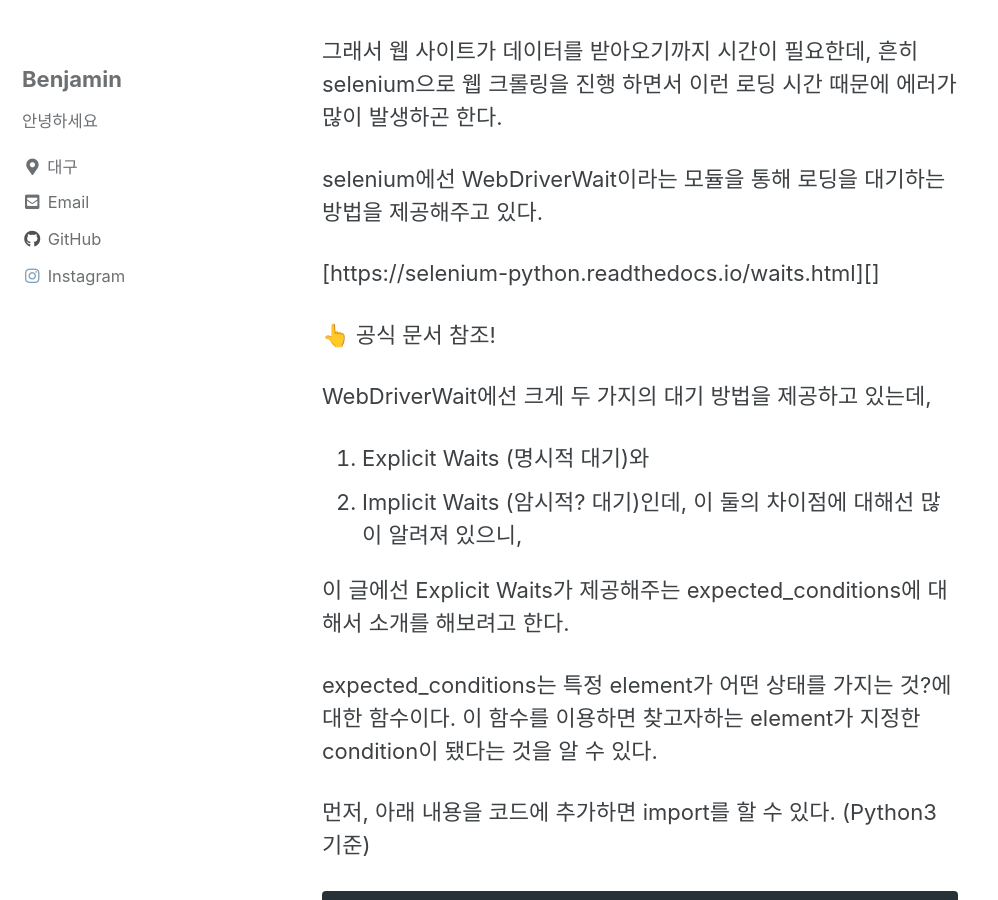
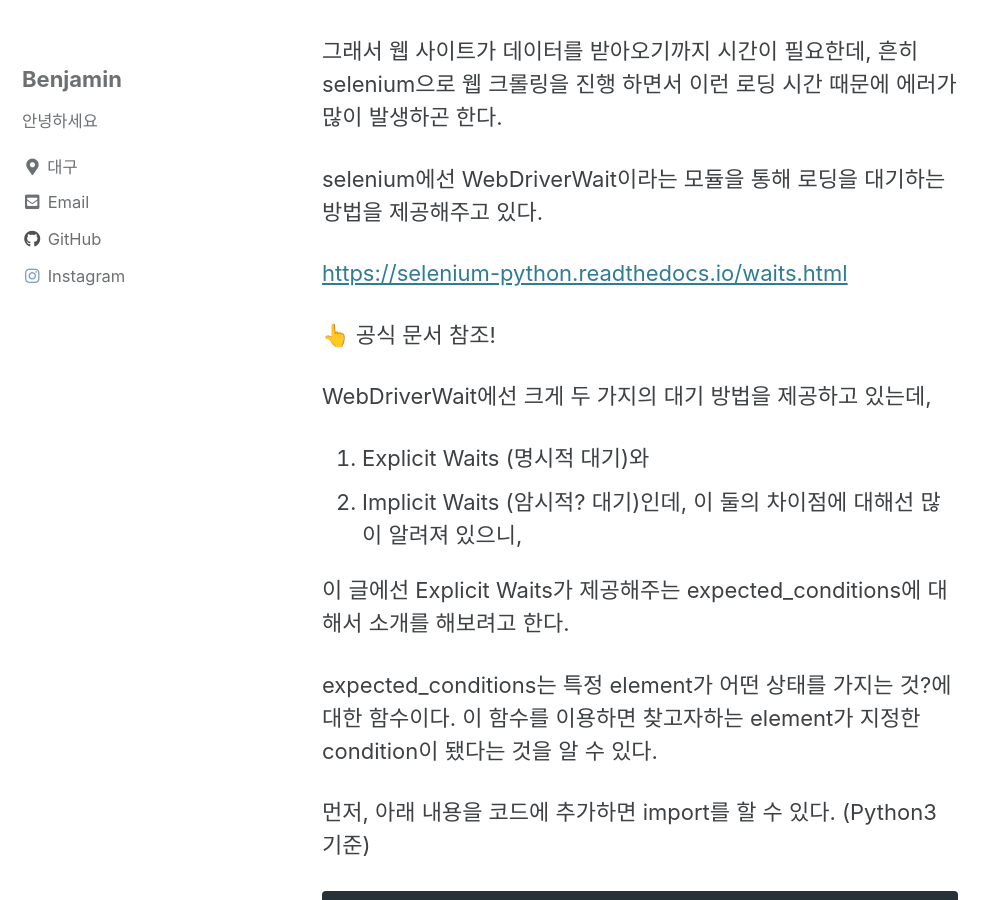
Before and after one commit to unh6uoj/unh6uoj.github.io, a Jekyll site: the page built from _posts/2021-07-08-Selenium 상태 확인 expected_conditions.md, in a window 1280 px wide and 900 px high, scrolled down 411 px. Shown: the whole window, without its empty margins (0-998 px from the left). Built offline with Jekyll 4.4.1, drawn with Linux system fonts in a browser that asks for light colours; cached includes are drawn as plain includes.

Commit message:
Update 2021-07-08-Selenium 상태 확인 expected_conditions.md

```diff
--- a/_posts/2021-07-08-Selenium 상태 확인 expected_conditions.md
+++ b/_posts/2021-07-08-Selenium 상태 확인 expected_conditions.md
@@ -17,7 +17,7 @@ tags:
 
 selenium에선 WebDriverWait이라는 모듈을 통해 로딩을 대기하는 방법을 제공해주고 있다.
 
-[https://selenium-python.readthedocs.io/waits.html][]
+<https://selenium-python.readthedocs.io/waits.html>
 
  👆️ 공식 문서 참조!
 
```
